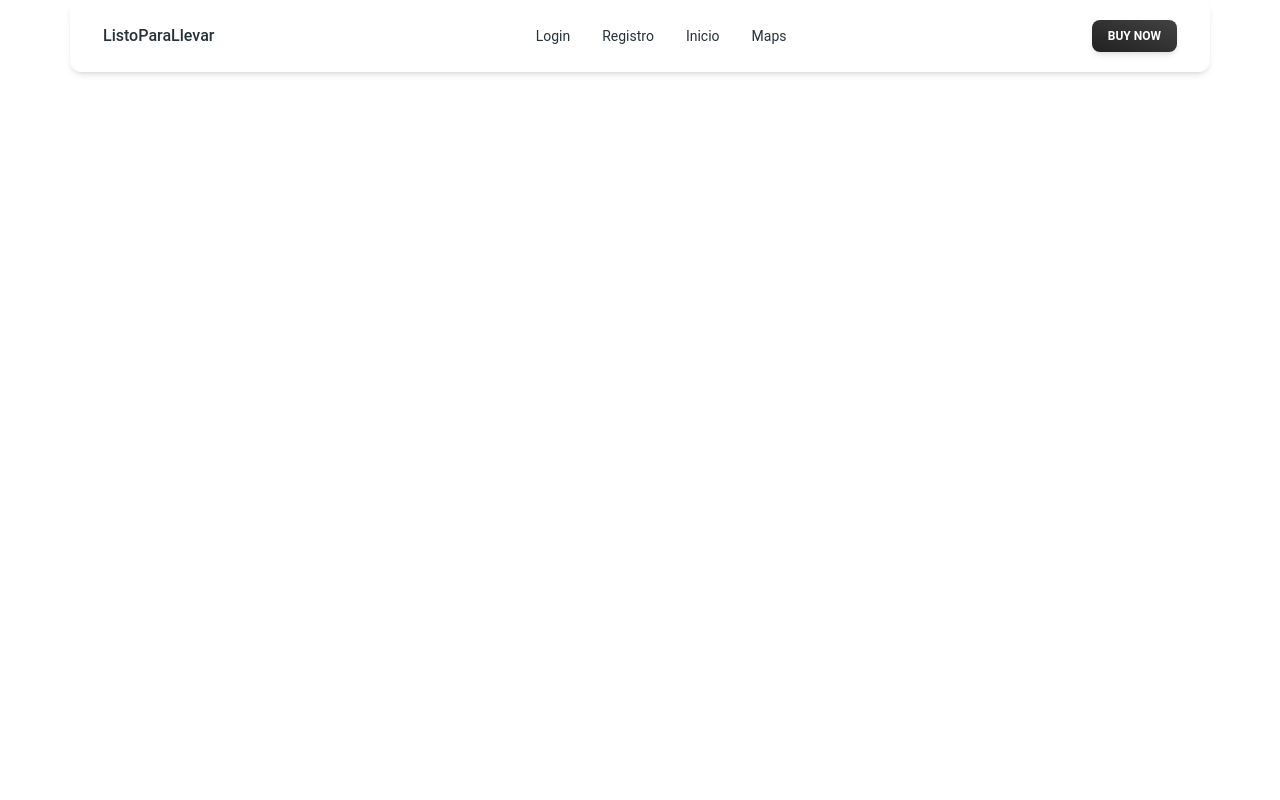
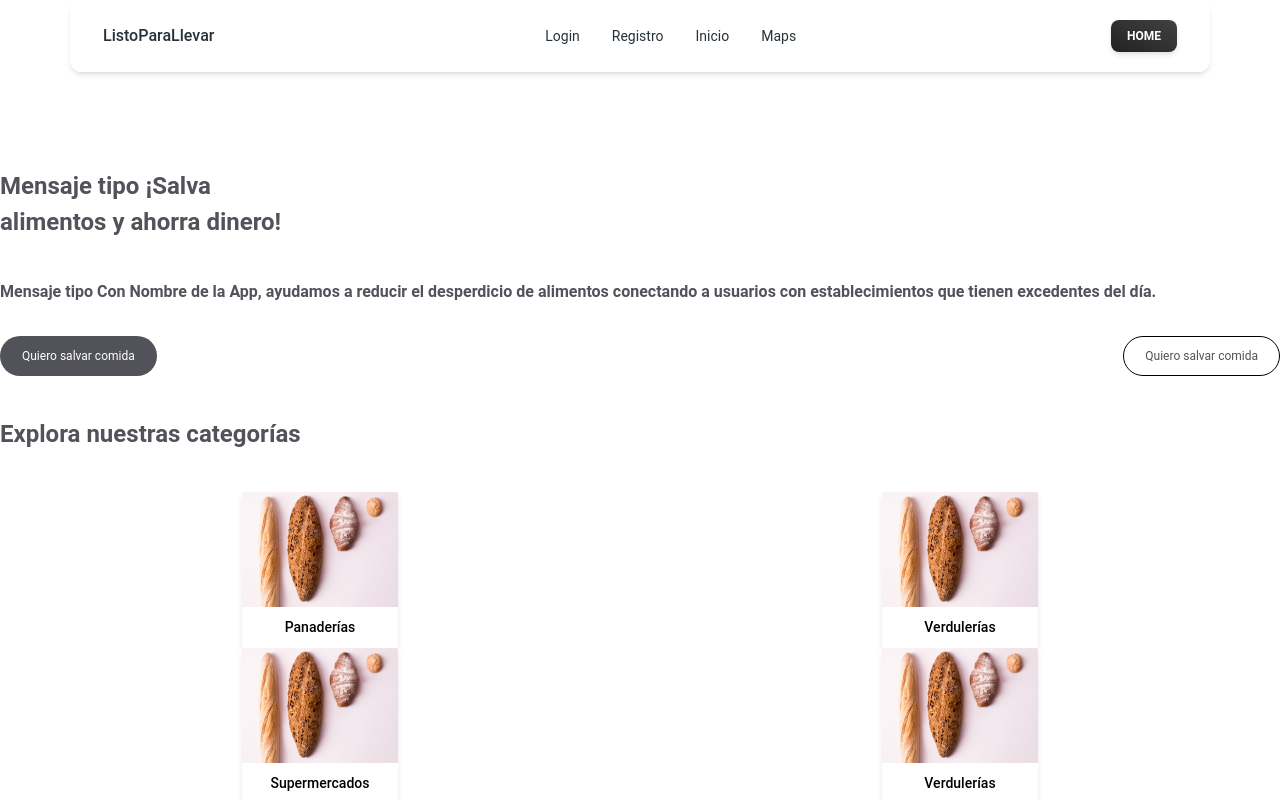
Before and after one commit to No-Country/s10-10-m-php-react-amazon, a React (Vite) app in the folder front/: page /home in a window 1280 px wide. Shown: the top 800 px of the page. Built offline with nearby package versions, Linux system fonts and the light colour scheme.

Commit message:
se crea la ruta a home

```diff
--- a/front/src/components/BasicNavbar/index.jsx
+++ b/front/src/components/BasicNavbar/index.jsx
@@ -6,6 +6,7 @@ import {
   Button,
   IconButton,
 } from "@material-tailwind/react";
+import { Link } from "wouter";
 
 const BasicNavbar =() => {
   const [openNav, setOpenNav] = React.useState(false);
@@ -67,14 +68,14 @@ const BasicNavbar =() => {
       <div className="container mx-auto flex items-center justify-between text-blue-gray-900">
         <Typography
           as="a"
-          href="#"
+          href="/"
           className="mr-4 cursor-pointer py-1.5 font-medium"
         >
           ListoParaLlevar
         </Typography>
         <div className="hidden lg:block">{navList}</div>
         <Button variant="gradient" size="sm" className="hidden lg:inline-block">
-          <span>Buy Now</span>
+          <Link to='home'>Home</Link>
         </Button>
         <IconButton
           variant="text"
--- a/front/src/routes/index.jsx
+++ b/front/src/routes/index.jsx
@@ -4,6 +4,7 @@ import BasicNavbar from "../components/BasicNavbar";
 import SignUp from "../views/signUp";
 import StartPage from "../views/startPage";
 import Maps from "../views/maps";
+import Home from "../views/home";
 const AppRouter = () => {
   return (
     <Router>
@@ -12,6 +13,7 @@ const AppRouter = () => {
       <Route path="/login" component={Login} />
       <Route path="/signup" component={SignUp} />
       <Route path='/maps' component={Maps} />
+      <Route path='/home' component={Home} />
     </Router>
   );
 };
--- a/front/src/views/home/components/exploreCategories/index.jsx
+++ b/front/src/views/home/components/exploreCategories/index.jsx
@@ -1,7 +1,5 @@
-import panaderia from '../../../assets/panaderias.png'
-import verduleria1 from '../../../assets/verduleria1.png'
-import verduleria2 from '../../../assets/verdulerias2.png'
-import superMercado from '../../../assets/superMercado.png'
+import panaderia from '../../../../assets/panaderias.png'
+
 import Cards from './cards';
 
 const ExploreCategories = () => {
@@ -12,9 +10,9 @@ const ExploreCategories = () => {
             </h2>
             <section className='grid grid-cols-2 justify-items-center'>
                 <Cards img={panaderia} title={"Panaderías"} />
-                <Cards img={verduleria1} title={"Verdulerías"} />
-                <Cards img={superMercado} title={"Supermercados"} />
-                <Cards img={verduleria2} title={"Verdulerías"} />
+                <Cards img={panaderia} title={"Verdulerías"} />
+                <Cards img={panaderia} title={"Supermercados"} />
+                <Cards img={panaderia} title={"Verdulerías"} />
             </section>
         </div>
     );
--- a/front/src/views/login/formUser/index.jsx
+++ b/front/src/views/login/formUser/index.jsx
@@ -28,7 +28,7 @@ const Form = () => {
                     </Button>
                     <Typography variant="small" className="mt-6 flex justify-between">
                         <span>¿No tienes cuenta?</span>
-                        <span>Registrate aca</span>
+                        <span><a href="/signup">Registrate aca</a></span>
                     </Typography>
                 </div>
 
--- a/front/src/views/signUp/formUser/index.jsx
+++ b/front/src/views/signUp/formUser/index.jsx
@@ -35,7 +35,7 @@ const FormUser = () => {
                     </Button>
                     <Typography variant="small" className="mt-6 flex justify-between">
                         <span>¿Ya tienes cuenta?</span>
-                        <span>Inicia sesión acá</span>
+                        <span><a href="/login">Inicia sesión acá</a></span>
                     </Typography>
                 </div>
             </form>
--- a/front/src/views/startPage/index.jsx
+++ b/front/src/views/startPage/index.jsx
@@ -36,7 +36,7 @@ function StartPage() {
               className="rounded-full normal-case w-72"
               color="white"
             >
-              ¿Ya tienes cuenta?
+              <Link to="/login">¿Ya tienes cuenta?</Link>
             </Button>
           </div>
         </section>
```
Also changed, not shown: front/src/assets/panaderias.png (added).
